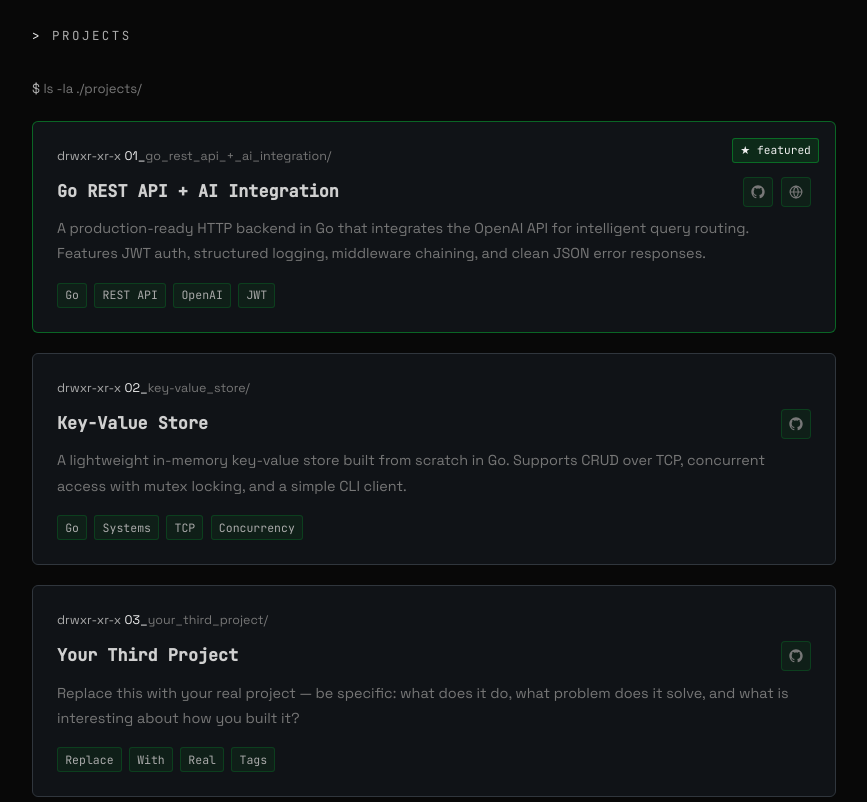
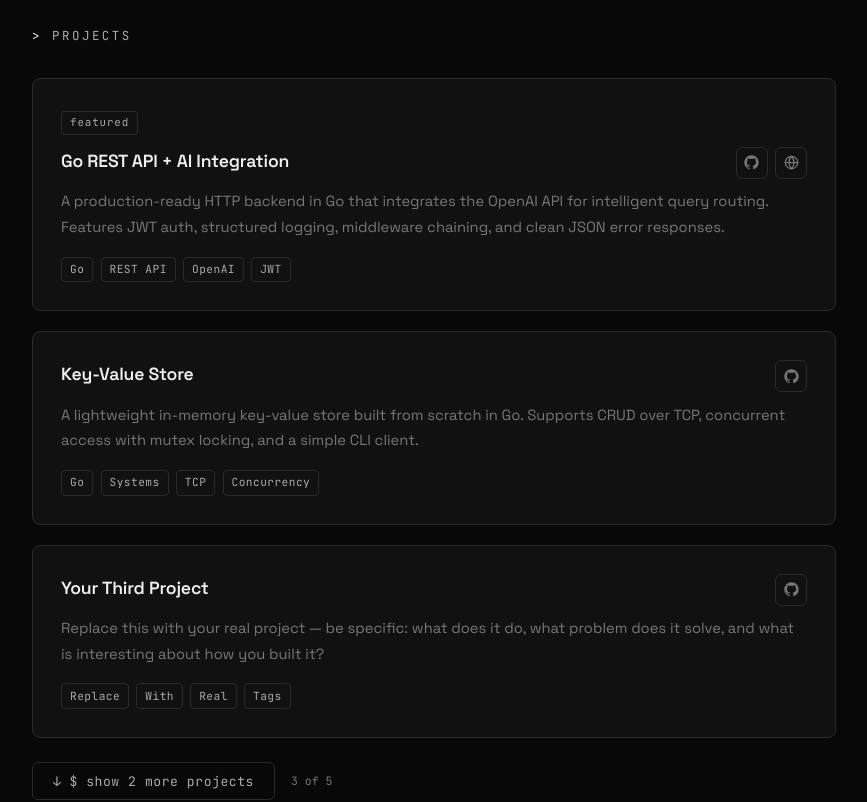
Before and after one commit to Dagime-Teshome/portfolio-site-2026, a Next.js app: page / in a window 1280 px wide. Shown: the part 1580-2382 px from the top of the page, without its empty margins (206-1073 px from the left). Built offline with nearby package versions, Linux system fonts and the light colour scheme.

Commit message:
add button to show more projects

```diff
--- a/components/Projects.tsx
+++ b/components/Projects.tsx
@@ -1,5 +1,5 @@
 "use client";
-import { useEffect, useRef } from "react";
+import { useEffect, useRef, useState } from "react";
 
 interface Project {
   title: string;
@@ -26,7 +26,6 @@ const projects: Project[] = [
       "A lightweight in-memory key-value store built from scratch in Go. Supports CRUD over TCP, concurrent access with mutex locking, and a simple CLI client.",
     tags: ["Go", "Systems", "TCP", "Concurrency"],
     github: "https://github.com/yourusername/your-repo",
-    live: "",
   },
   {
     title: "Your Third Project",
@@ -34,20 +33,36 @@ const projects: Project[] = [
       "Replace this with your real project — be specific: what does it do, what problem does it solve, and what is interesting about how you built it?",
     tags: ["Replace", "With", "Real", "Tags"],
     github: "https://github.com/yourusername/your-repo",
-    live: "",
+  },
+  // --- hidden by default, shown on "Show More" ---
+  {
+    title: "Your Fourth Project",
+    description:
+      "Add your fourth project here. A short, specific description of what it does and why it matters.",
+    tags: ["Tag", "Tag"],
+    github: "https://github.com/yourusername/your-repo",
+  },
+  {
+    title: "Your Fifth Project",
+    description:
+      "Add your fifth project here. Keep descriptions punchy — one sentence on what it does, one on how.",
+    tags: ["Tag", "Tag"],
+    github: "https://github.com/yourusername/your-repo",
   },
 ];
 
+const INITIAL_COUNT = 3;
+
 const GithubIcon = () => (
-  <svg width="14" height="14" viewBox="0 0 24 24" fill="currentColor">
+  <svg width="15" height="15" viewBox="0 0 24 24" fill="currentColor">
     <path d="M12 .5C5.73.5.5 5.73.5 12c0 5.08 3.29 9.38 7.86 10.9.57.1.78-.25.78-.55v-2c-3.19.69-3.86-1.54-3.86-1.54-.52-1.32-1.27-1.67-1.27-1.67-1.04-.71.08-.7.08-.7 1.15.08 1.75 1.18 1.75 1.18 1.02 1.75 2.68 1.24 3.33.95.1-.74.4-1.24.72-1.53-2.55-.29-5.23-1.27-5.23-5.67 0-1.25.45-2.27 1.18-3.07-.12-.29-.51-1.46.11-3.04 0 0 .96-.31 3.15 1.18a10.9 10.9 0 0 1 2.87-.39c.97 0 1.95.13 2.87.39 2.18-1.49 3.14-1.18 3.14-1.18.63 1.58.23 2.75.11 3.04.74.8 1.18 1.82 1.18 3.07 0 4.41-2.69 5.38-5.25 5.66.41.36.78 1.06.78 2.13v3.16c0 .31.21.66.79.55C20.21 21.37 23.5 17.07 23.5 12 23.5 5.73 18.27.5 12 .5z" />
   </svg>
 );
 
 const GlobeIcon = () => (
   <svg
-    width="14"
-    height="14"
+    width="15"
+    height="15"
     viewBox="0 0 24 24"
     fill="none"
     stroke="currentColor"
@@ -63,6 +78,9 @@ const GlobeIcon = () => (
 
 export default function Projects() {
   const ref = useRef<HTMLElement>(null);
+  const [expanded, setExpanded] = useState(false);
+  const extraRef = useRef<HTMLDivElement>(null);
+
   useEffect(() => {
     const obs = new IntersectionObserver(
       ([e]) => {
@@ -77,86 +95,83 @@ export default function Projects() {
     return () => obs.disconnect();
   }, []);
 
+  const handleToggle = () => {
+    if (expanded) {
+      // Scroll back up to projects section before collapsing
+      ref.current?.scrollIntoView({ behavior: "smooth", block: "start" });
+      setTimeout(() => setExpanded(false), 400);
+    } else {
+      setExpanded(true);
+      // Scroll extra projects into view after they render
+      setTimeout(() => {
+        extraRef.current?.scrollIntoView({
+          behavior: "smooth",
+          block: "nearest",
+        });
+      }, 50);
+    }
+  };
+
+  const visible = expanded ? projects : projects.slice(0, INITIAL_COUNT);
+  const hasMore = projects.length > INITIAL_COUNT;
+
   return (
     <section id="projects" ref={ref} className="fade-in">
       <p className="section-title">projects</p>
-      <p
-        style={{
-          color: "var(--muted)",
-          fontSize: "clamp(.72rem, 1.1vw, .82rem)",
-          marginBottom: "1.25rem",
-        }}
-      >
-        <span style={{ color: "var(--accent2)" }}>$ </span>ls -la ./projects/
-      </p>
 
       <div style={{ display: "grid", gap: "clamp(.75rem, 2vw, 1.25rem)" }}>
-        {projects.map((p, pi) => (
+        {visible.map((p, idx) => {
+          const isExtra = idx >= INITIAL_COUNT;
+          return (
             <div
               key={p.title}
+              ref={isExtra && idx === INITIAL_COUNT ? extraRef : undefined}
               style={{
-              background: "rgba(22,27,34,0.6)",
-              border: `1px solid ${p.featured ? "rgba(0,255,65,.35)" : "#30363d"}`,
-              borderRadius: "6px",
-              padding: "clamp(1rem, 2.5vw, 1.5rem)",
+                background: "var(--surface)",
+                border: "1px solid var(--border)",
+                borderRadius: "8px",
+                padding: "clamp(1rem, 2.5vw, 1.75rem)",
                 position: "relative",
                 transition: "border-color .25s, transform .25s",
+                animation: isExtra ? "fadeUp .4s ease forwards" : "none",
               }}
               onMouseEnter={(e) => {
-              (e.currentTarget as HTMLDivElement).style.borderColor =
-                "rgba(0,255,65,.55)";
-              (e.currentTarget as HTMLDivElement).style.transform =
-                "translateY(-2px)";
+                const el = e.currentTarget as HTMLDivElement;
+                el.style.borderColor = "var(--accent2)";
+                el.style.transform = "translateY(-3px)";
               }}
               onMouseLeave={(e) => {
-              (e.currentTarget as HTMLDivElement).style.borderColor = p.featured
-                ? "rgba(0,255,65,.35)"
-                : "#30363d";
-              (e.currentTarget as HTMLDivElement).style.transform =
-                "translateY(0)";
+                const el = e.currentTarget as HTMLDivElement;
+                el.style.borderColor = "var(--border)";
+                el.style.transform = "translateY(0)";
               }}
             >
               {p.featured && (
                 <span
                   style={{
-                  position: "absolute",
-                  top: "clamp(.6rem,1.5vw,1rem)",
-                  right: "clamp(.6rem,1.5vw,1rem)",
+                    display: "inline-block",
+                    marginBottom: ".75rem",
                     fontFamily: "var(--font-mono)",
-                  fontSize: "clamp(.6rem,.9vw,.7rem)",
-                  padding: ".12rem .45rem",
+                    fontSize: "clamp(.58rem,.9vw,.68rem)",
+                    padding: ".12rem .5rem",
                     borderRadius: "3px",
-                  background: "rgba(0,255,65,.1)",
-                  color: "var(--accent)",
-                  border: "1px solid rgba(0,255,65,.3)",
+                    background: "var(--surface)",
+                    color: "var(--accent2)",
+                    border: "1px solid var(--border)",
+                    letterSpacing: ".08em",
                   }}
                 >
-                ★ featured
+                  featured
                 </span>
               )}
 
-            {/* File header */}
-            <p
-              style={{
-                color: "var(--muted)",
-                fontSize: "clamp(.68rem, 1vw, .78rem)",
-                marginBottom: ".6rem",
-              }}
-            >
-              <span style={{ color: "var(--accent2)" }}>drwxr-xr-x</span>
-              {"  "}
-              <span style={{ color: "var(--accent)" }}>0{pi + 1}_</span>
-              {p.title.toLowerCase().replace(/\s+/g, "_")}/
-            </p>
-
-            {/* Title row */}
               <div
                 style={{
                   display: "flex",
                   alignItems: "flex-start",
                   justifyContent: "space-between",
                   gap: ".75rem",
-                marginBottom: ".6rem",
+                  marginBottom: ".65rem",
                   flexWrap: "wrap",
                 }}
               >
@@ -165,23 +180,20 @@ export default function Projects() {
                   target="_blank"
                   rel="noopener noreferrer"
                   style={{
-                  color: "var(--text)",
+                    fontFamily: "var(--font)",
+                    color: "var(--accent)",
                     textDecoration: "none",
-                  fontSize: "clamp(.85rem, 1.6vw, 1.05rem)",
+                    fontSize: "clamp(.9rem, 1.6vw, 1.1rem)",
                     fontWeight: 600,
-                  fontFamily: "var(--font-mono)",
-                  transition: "color .2s",
+                    letterSpacing: "-.01em",
+                    transition: "opacity .2s",
                   }}
-                onMouseEnter={(e) =>
-                  (e.currentTarget.style.color = "var(--accent)")
-                }
-                onMouseLeave={(e) =>
-                  (e.currentTarget.style.color = "var(--text)")
-                }
+                  onMouseEnter={(e) => (e.currentTarget.style.opacity = ".7")}
+                  onMouseLeave={(e) => (e.currentTarget.style.opacity = "1")}
                 >
                   {p.title}
                 </a>
-              <div style={{ display: "flex", gap: ".5rem", flexShrink: 0 }}>
+                <div style={{ display: "flex", gap: ".45rem", flexShrink: 0 }}>
                   <a
                     href={p.github}
                     target="_blank"
@@ -207,8 +219,9 @@ export default function Projects() {
 
               <p
                 style={{
+                  fontFamily: "var(--font)",
                   color: "var(--muted)",
-                fontSize: "clamp(.76rem, 1.25vw, .9rem)",
+                  fontSize: "clamp(.78rem, 1.25vw, .92rem)",
                   marginBottom: "1rem",
                   lineHeight: 1.75,
                 }}
@@ -228,12 +241,13 @@ export default function Projects() {
                     key={`${t}-${i}`}
                     style={{
                       fontFamily: "var(--font-mono)",
-                    fontSize: "clamp(.62rem,.95vw,.72rem)",
-                    padding: ".12rem .45rem",
-                    borderRadius: "3px",
-                    background: "rgba(0,255,65,.05)",
+                      fontSize: "clamp(.58rem,.92vw,.7rem)",
+                      padding: ".14rem .5rem",
+                      borderRadius: "4px",
+                      background: "var(--surface)",
                       color: "var(--accent2)",
-                    border: "1px solid rgba(0,255,65,.15)",
+                      border: "1px solid var(--border)",
+                      letterSpacing: ".04em",
                     }}
                   >
                     {t}
@@ -241,8 +255,76 @@ export default function Projects() {
                 ))}
               </div>
             </div>
-        ))}
+          );
+        })}
       </div>
+
+      {/* Show more / less button */}
+      {hasMore && (
+        <div
+          style={{
+            marginTop: "clamp(1rem, 2.5vw, 1.5rem)",
+            display: "flex",
+            alignItems: "center",
+            gap: "1rem",
+          }}
+        >
+          <button
+            onClick={handleToggle}
+            style={{
+              background: "transparent",
+              border: "1px solid var(--border)",
+              borderRadius: "6px",
+              color: "var(--accent2)",
+              fontFamily: "var(--font-mono)",
+              fontSize: "clamp(.7rem, 1.1vw, .82rem)",
+              padding: "clamp(.45rem, 1vw, .6rem) clamp(.9rem, 2vw, 1.25rem)",
+              cursor: "pointer",
+              transition: "border-color .2s, color .2s",
+              display: "flex",
+              alignItems: "center",
+              gap: ".5rem",
+              letterSpacing: ".04em",
+            }}
+            onMouseEnter={(e) => {
+              (e.currentTarget as HTMLButtonElement).style.borderColor =
+                "var(--accent)";
+              (e.currentTarget as HTMLButtonElement).style.color =
+                "var(--accent)";
+            }}
+            onMouseLeave={(e) => {
+              (e.currentTarget as HTMLButtonElement).style.borderColor =
+                "var(--border)";
+              (e.currentTarget as HTMLButtonElement).style.color =
+                "var(--accent2)";
+            }}
+          >
+            <span
+              style={{
+                transition: "transform .3s",
+                display: "inline-block",
+                transform: expanded ? "rotate(180deg)" : "rotate(0deg)",
+              }}
+            >
+              ↓
+            </span>
+            {expanded
+              ? `$ collapse projects`
+              : `$ show ${projects.length - INITIAL_COUNT} more projects`}
+          </button>
+          <span
+            style={{
+              fontFamily: "var(--font-mono)",
+              fontSize: "clamp(.62rem, .9vw, .72rem)",
+              color: "var(--muted)",
+            }}
+          >
+            {expanded
+              ? `showing all ${projects.length}`
+              : `${INITIAL_COUNT} of ${projects.length}`}
+          </span>
+        </div>
+      )}
     </section>
   );
 }
@@ -251,11 +333,11 @@ const iconLink: React.CSSProperties = {
   display: "inline-flex",
   alignItems: "center",
   justifyContent: "center",
-  width: 30,
-  height: 30,
-  borderRadius: "4px",
-  background: "rgba(0,255,65,.05)",
-  border: "1px solid rgba(0,255,65,.15)",
+  width: 32,
+  height: 32,
+  borderRadius: "6px",
+  background: "var(--surface)",
+  border: "1px solid var(--border)",
   color: "var(--muted)",
   textDecoration: "none",
   transition: "all .2s",
```
Lines whose indentation alone changed are shown as unchanged.
